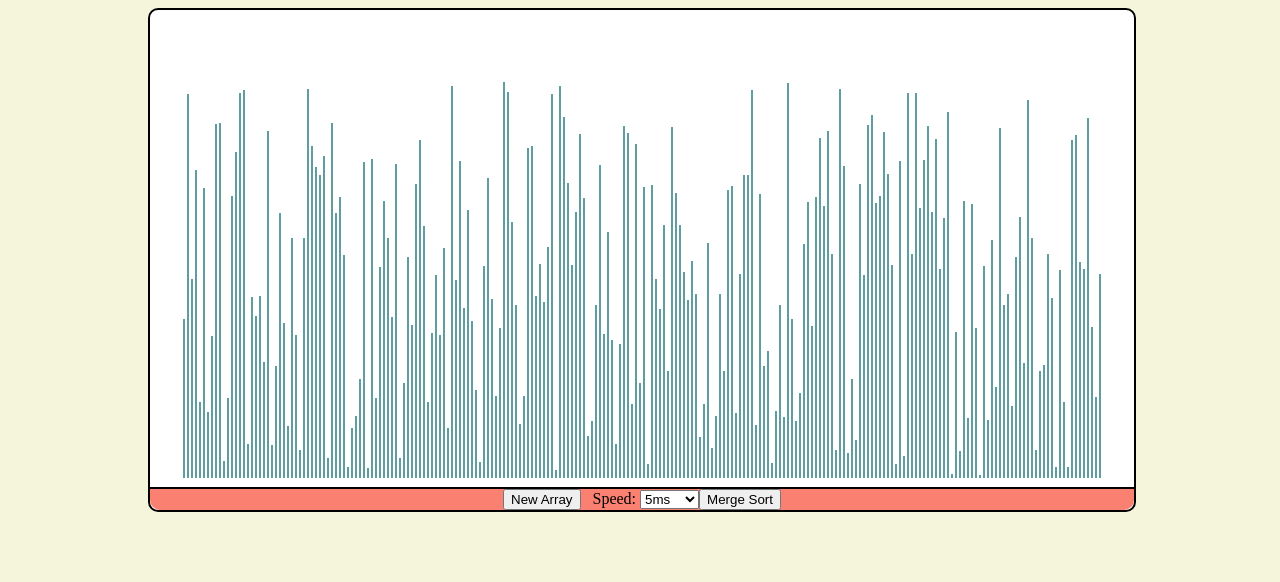
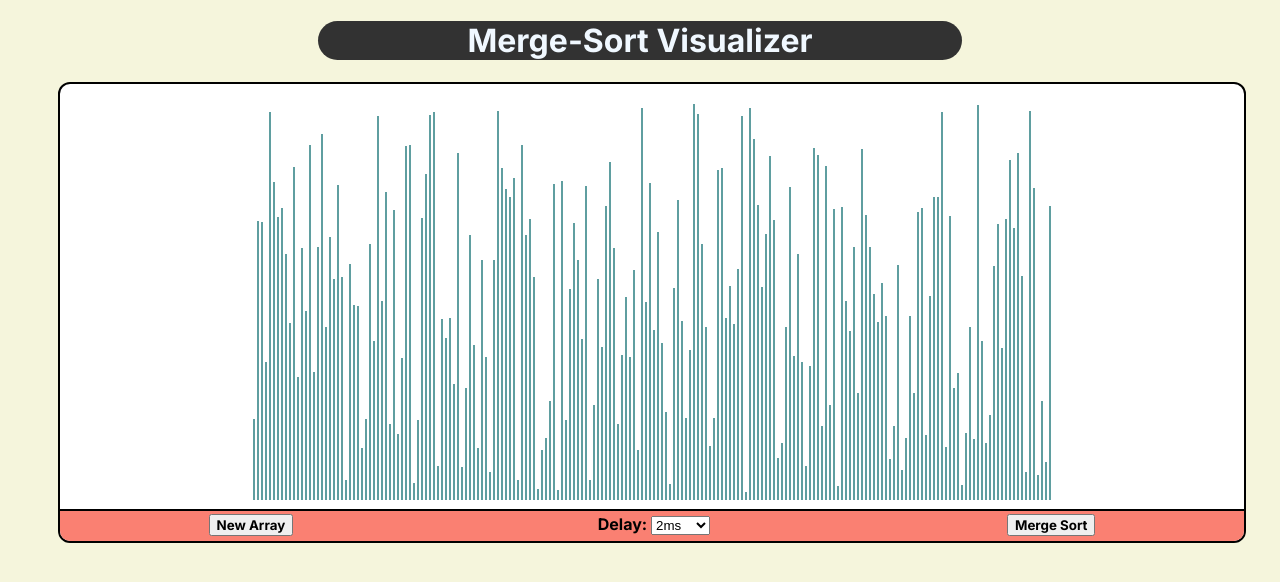
Before and after one commit to HagayHaut/mergesort-visualizer, a React (Create React App) app: page / in a window 1280 px wide. Shown: the top 582 px of the page. Built offline with nearby package versions, Linux system fonts and the light colour scheme.

Commit message:
more styling and add header

```diff
--- a/public/index.html
+++ b/public/index.html
@@ -1,6 +1,9 @@
 <!DOCTYPE html>
 <html lang="en">
   <head>
+    <link rel="preconnect" href="https://fonts.googleapis.com">
+    <link rel="preconnect" href="https://fonts.gstatic.com" crossorigin>
+    <link href="https://fonts.googleapis.com/css2?family=Chakra+Petch:ital,wght@0,500;1,400&family=Inter:wght@700&family=PT+Sans+Narrow&family=Prompt&display=swap" rel="stylesheet">
     <meta charset="utf-8" />
     <link rel="icon" href="%PUBLIC_URL%/favicon.ico" />
     <meta name="viewport" content="width=device-width, initial-scale=1" />
--- a/src/App.js
+++ b/src/App.js
@@ -2,6 +2,7 @@ import { useState, useEffect } from 'react';
 import {getMergeSortAnimations} from './sorting/merge';
 import Graph from './components/Graph';
 import Controls from './components/Controls';
+import Header from './components/Header';
 import './App.css';
 
 const PRIMARY_COLOR = 'cadetblue';
@@ -10,8 +11,8 @@ const SECONDARY_COLOR = 'red';
 function App() {
 
   const [sortArray, setSortArray] = useState([]);
-  const [speed, setSpeed] = useState(5);
-  const [arraySize, setArraySize] = useState(230)
+  const [speed, setSpeed] = useState(2);
+  const [arraySize, setArraySize] = useState(200)
 
 
   useEffect(() => {
@@ -57,6 +58,7 @@ function App() {
 
   return (
     <div className="App">
+      <Header />
       <div className='content'>
         <Graph sortArray={sortArray}/>
         <Controls
--- a/src/components/Controls.js
+++ b/src/components/Controls.js
@@ -1,4 +1,5 @@
-import React from 'react'
+import React from 'react';
+
 
 function Controls({
     onRandomizeClick,
@@ -9,12 +10,12 @@ function Controls({
     arraySize
   }) {
     return (
+
       <div className="controls">
           <span className="panel">
             <button onClick={onRandomizeClick}>New Array</button>
-            {/* <label> &nbsp; Size: &nbsp; </label>
-            <input type='number' value={arraySize} onChange={onSizeChange} min='50' max='300'></input> */}
-            <label> &nbsp; Speed: </label>
+            <div className="delay-select">
+              <label> &nbsp; Delay: </label>
               <select value={speed} onChange={onSpeedChange}>
                 <option value='0.1'>0.1ms</option>
                 <option value='1'>1ms</option>
@@ -22,9 +23,13 @@ function Controls({
                 <option value='5'>5ms</option>
                 <option value='10'>10ms</option>
               </select>
+            </div>
+
             <button onClick={onMergeSortClick}>Merge Sort</button>
           </span>
       </div>
+
+
     )
 }
 
--- /dev/null
+++ b/src/components/Header.js
@@ -0,0 +1,13 @@
+import React from 'react'
+
+function Header() {
+    return (
+      <div>
+          <span>
+            <h1>Merge-Sort Visualizer</h1>
+          </span>
+      </div>
+    )
+}
+
+export default Header
--- a/src/index.css
+++ b/src/index.css
@@ -1,40 +1,62 @@
 body {
   background-color: beige;
+  font-family: 'Inter', sans-serif;
+}
+
+button {
+  font-family: 'Inter', sans-serif;
+  margin-top: 3px;
+}
+
+h1 {
+  background-color: rgb(50, 50, 50);
+  border-radius: 20px;
+  margin-left: 270px;
+  margin-right: 270px;
+  color: aliceblue;
+}
+
+.delay-select {
+  font-family: 'Inter', sans-serif;
+  margin-top: 3px;
 }
 
 .App {
-  padding-right: 140px;
-  padding-left: 140px;
+  padding-right: 40px;
+  padding-left: 40px;
 }
 
 .content {
   background-color: white;
   border: 2px solid black;
-  border-radius: 10px;
+  border-radius: 12px;
   position: relative;
-  min-height: 500px;
+  min-height: 450px;
   width: 100%;
-  display: flex;
-  justify-content: flex-end;
-  flex-direction: column;
-  margin: auto;
+  margin: 10px;
 }
 
 .controls {
   background-color: salmon;
   border-top: 2px solid black;
   border-radius: 0 0 10px 10px;
+  height: 30px;
+}
+
+.panel {
+  display: flex;
+  flex-direction: row;
+  justify-content: space-around;
 }
 
 .graph {
   position: relative;
   text-align: center;
-
 }
 
 .bar {
   width: 2px;
   background-color: cadetblue;
   display: inline-block;
-  margin: 60px 1px 5px 1px;
+  margin: 20px 1px 5px 1px;
 }
```
Lines whose indentation alone changed are shown as unchanged.
